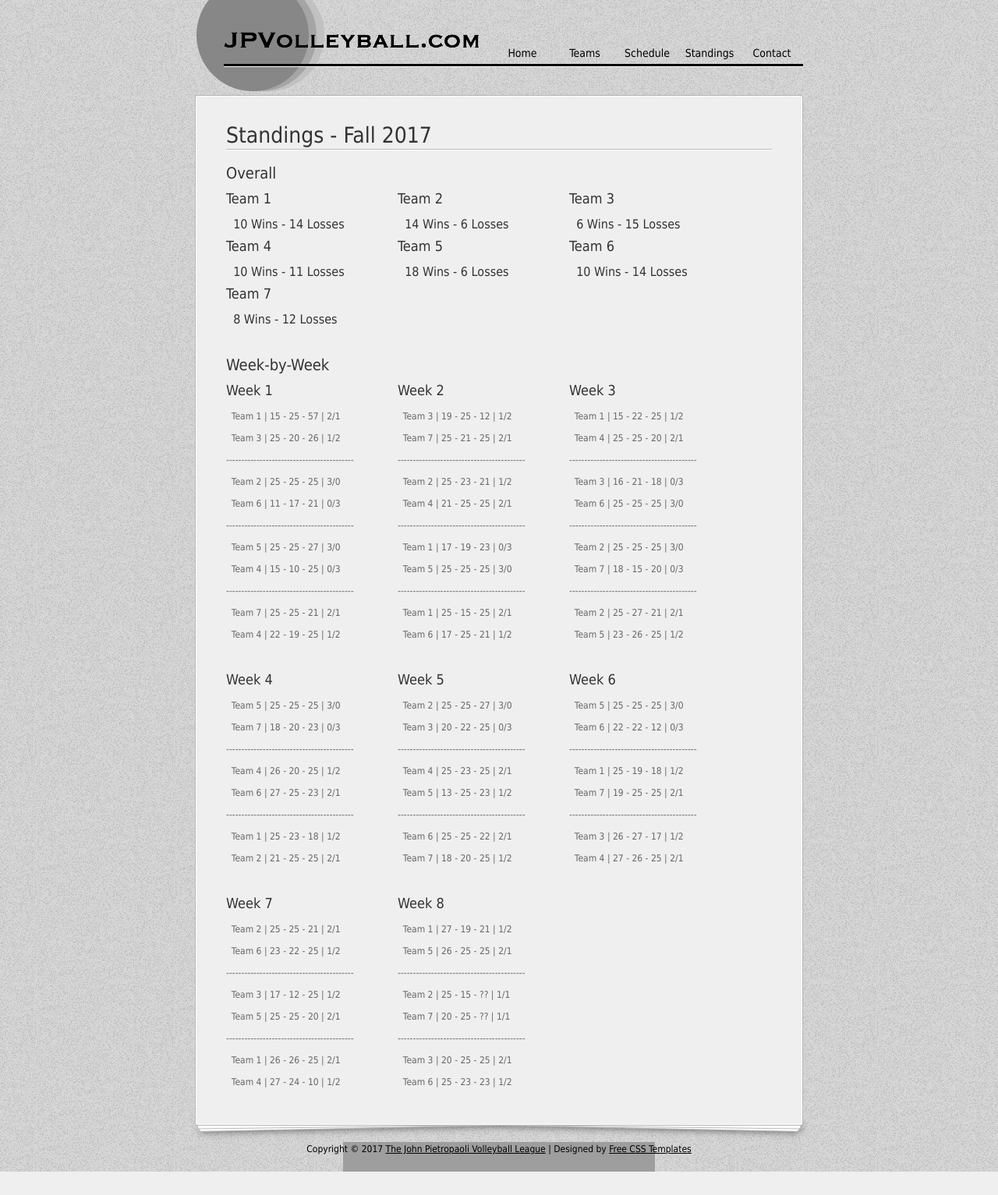
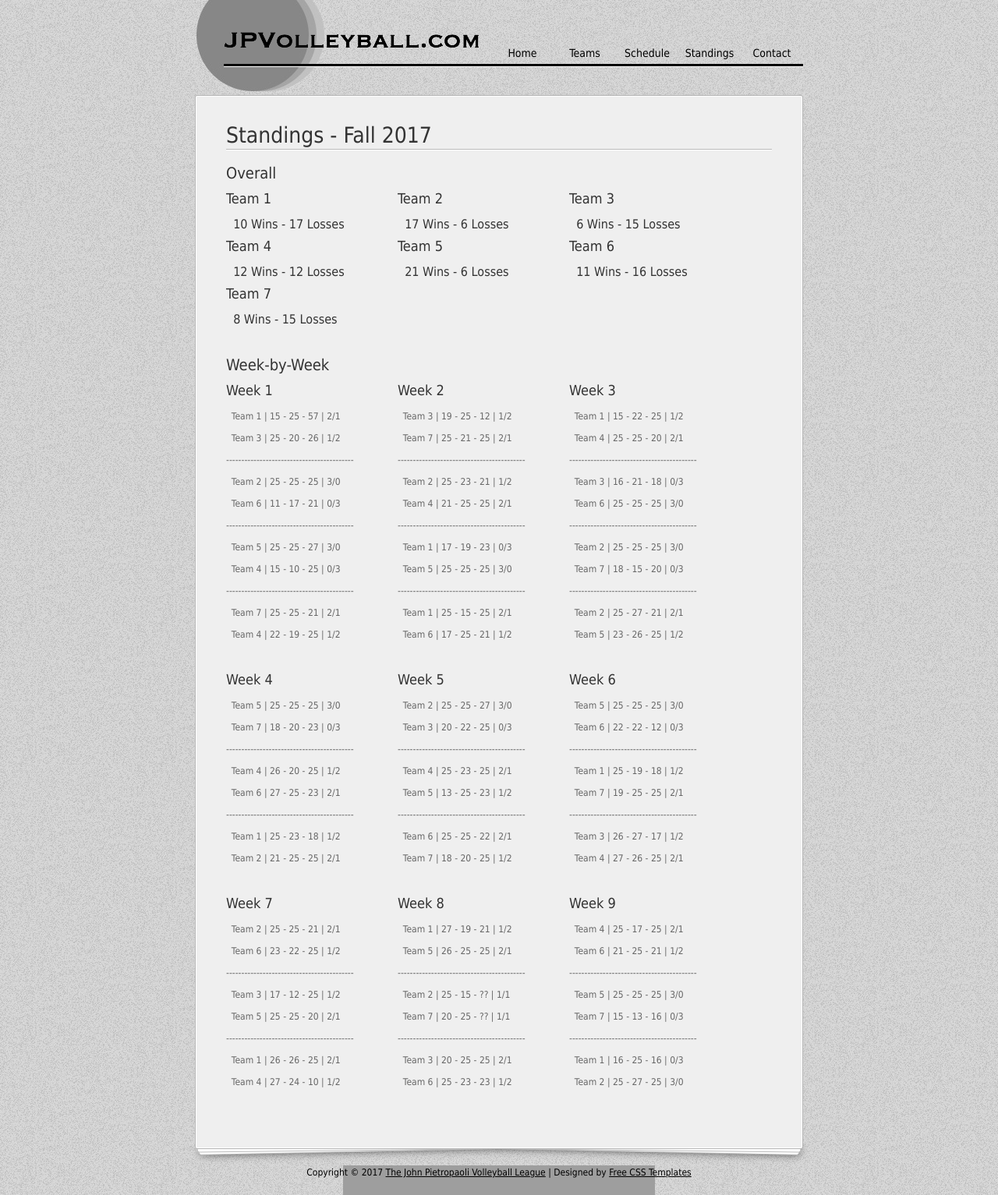
Before and after one commit to PyDrew/jpvolleyball, a Flask app: page /standings in a window 1280 px wide. Shown: the whole page at 78% size. Before the commit the page ends 1503 px from the top, so only its background shows below. Run offline with Flask 2, Linux system fonts and the light colour scheme; some libraries are stand-ins or nearby versions; grey boxes are pictures that could not be loaded.

Commit message:
Update standings for week 9

```diff
--- a/templates/standings.html
+++ b/templates/standings.html
@@ -5,11 +5,11 @@
           	<h3>Overall</h3>
             <div class="col_w220 float_l">
               <h4>Team 1</h4>
-              <h5>&nbsp;&nbsp;10 Wins - 14 Losses</h5>
+              <h5>&nbsp;&nbsp;10 Wins - 17 Losses</h5>
             </div>
             <div class="col_w220 float_l">
               <h4>Team 2</h4>
-              <h5>&nbsp;&nbsp;14 Wins - 6 Losses</h5>
+              <h5>&nbsp;&nbsp;17 Wins - 6 Losses</h5>
             </div>
             <div class="col_w220 float_l">
               <h4>Team 3</h4>
@@ -17,19 +17,19 @@
             </div>
             <div class="col_w220 float_l">
               <h4>Team 4</h4>
-              <h5>&nbsp;&nbsp;10 Wins - 11 Losses</h5>
+              <h5>&nbsp;&nbsp;12 Wins - 12 Losses</h5>
             </div>
             <div class="col_w220 float_l">
               <h4>Team 5</h4>
-              <h5>&nbsp;&nbsp;18 Wins - 6 Losses</h5>
+              <h5>&nbsp;&nbsp;21 Wins - 6 Losses</h5>
             </div>
             <div class="col_w220 float_l">
               <h4>Team 6</h4>
-              <h5>&nbsp;&nbsp;10 Wins - 14 Losses</h5>
+              <h5>&nbsp;&nbsp;11 Wins - 16 Losses</h5>
             </div>
             <div class="col_w220 float_l">
                 <h4>Team 7</h4>
-              <h5>&nbsp;&nbsp;8 Wins - 12 Losses</h5>
+              <h5>&nbsp;&nbsp;8 Wins - 15 Losses</h5>
               </div>
             <div class="cleaner h30"></div>
           <h3>Week-by-Week</h3>
@@ -132,19 +132,19 @@
               <p>&nbsp;&nbsp;Team 3&nbsp;|&nbsp;20 - 25 - 25&nbsp;|&nbsp;2/1</p>
               <p>&nbsp;&nbsp;Team 6&nbsp;|&nbsp;25 - 23 - 23&nbsp;|&nbsp;1/2</p>
             </div>
-<!--
             <div class="col_w220 float_l">
             <h4>Week 9</h4>
-              <p>&nbsp;&nbsp;Team 3&nbsp;|&nbsp;25 - 16 - 25&nbsp;|&nbsp;2/1</p>
-              <p>&nbsp;&nbsp;Team 5&nbsp;|&nbsp;11 - 25 - 23&nbsp;|&nbsp;1/2</p>
+              <p>&nbsp;&nbsp;Team 4&nbsp;|&nbsp;25 - 17 - 25&nbsp;|&nbsp;2/1</p>
+              <p>&nbsp;&nbsp;Team 6&nbsp;|&nbsp;21 - 25 - 21&nbsp;|&nbsp;1/2</p>
               <p>------------------------------------------</p>
-              <p>&nbsp;&nbsp;Team 1&nbsp;|&nbsp;25 - 25 - 25&nbsp;|&nbsp;3/0</p>
-              <p>&nbsp;&nbsp;Team 5&nbsp;|&nbsp;13 - 22 - 22&nbsp;|&nbsp;0/3</p>
+              <p>&nbsp;&nbsp;Team 5&nbsp;|&nbsp;25 - 25 - 25&nbsp;|&nbsp;3/0</p>
+              <p>&nbsp;&nbsp;Team 7&nbsp;|&nbsp;15 - 13 - 16&nbsp;|&nbsp;0/3</p>
               <p>------------------------------------------</p>
-              <p>&nbsp;&nbsp;Team 2&nbsp;|&nbsp;27 - 20 - 25&nbsp;|&nbsp;2/1</p>
-              <p>&nbsp;&nbsp;Team 4&nbsp;|&nbsp;25 - 25 - 21&nbsp;|&nbsp;1/2</p>
+              <p>&nbsp;&nbsp;Team 1&nbsp;|&nbsp;16 - 25 - 16&nbsp;|&nbsp;0/3</p>
+              <p>&nbsp;&nbsp;Team 2&nbsp;|&nbsp;25 - 27 - 25&nbsp;|&nbsp;3/0</p>
             </div>
            <div class="cleaner h30"></div>
+<!--
            <div class="col_w220 float_l">
             <h4>Week 10</h4>
               <p>&nbsp;&nbsp;Team 2&nbsp;|&nbsp;27 - 27 - 21&nbsp;|&nbsp;2/1</p>
```
